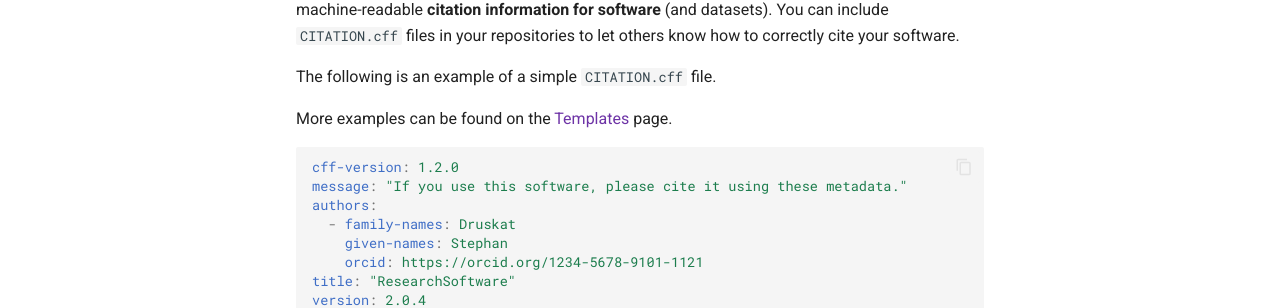
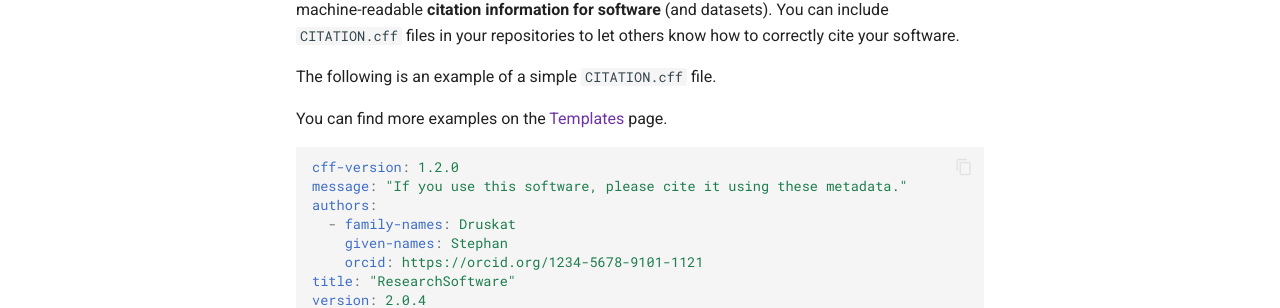
Before and after one commit to sdruskat/cffio, an MkDocs documentation site: the page built from docs/index.md, in a window 1280 px wide and 900 px high. Shown: the part 360-668 px from the top of the window. Built offline with MkDocs 1.6.1 and Material for MkDocs 9.7.7, drawn with Linux system fonts in a browser that asks for light colours.

Commit message:
Change voice

```diff
--- a/docs/index.md
+++ b/docs/index.md
@@ -8,7 +8,7 @@ You can include `CITATION.cff` files in your repositories to let others know how
 
 <span id="example">The following is an example of a simple `CITATION.cff` file.</span>
 
-More examples can be found on the [Templates](templates/) page.
+You can find more examples on the [Templates](templates/) page.
 
 {!_assets/cff-simple-example.md!}
 
```
